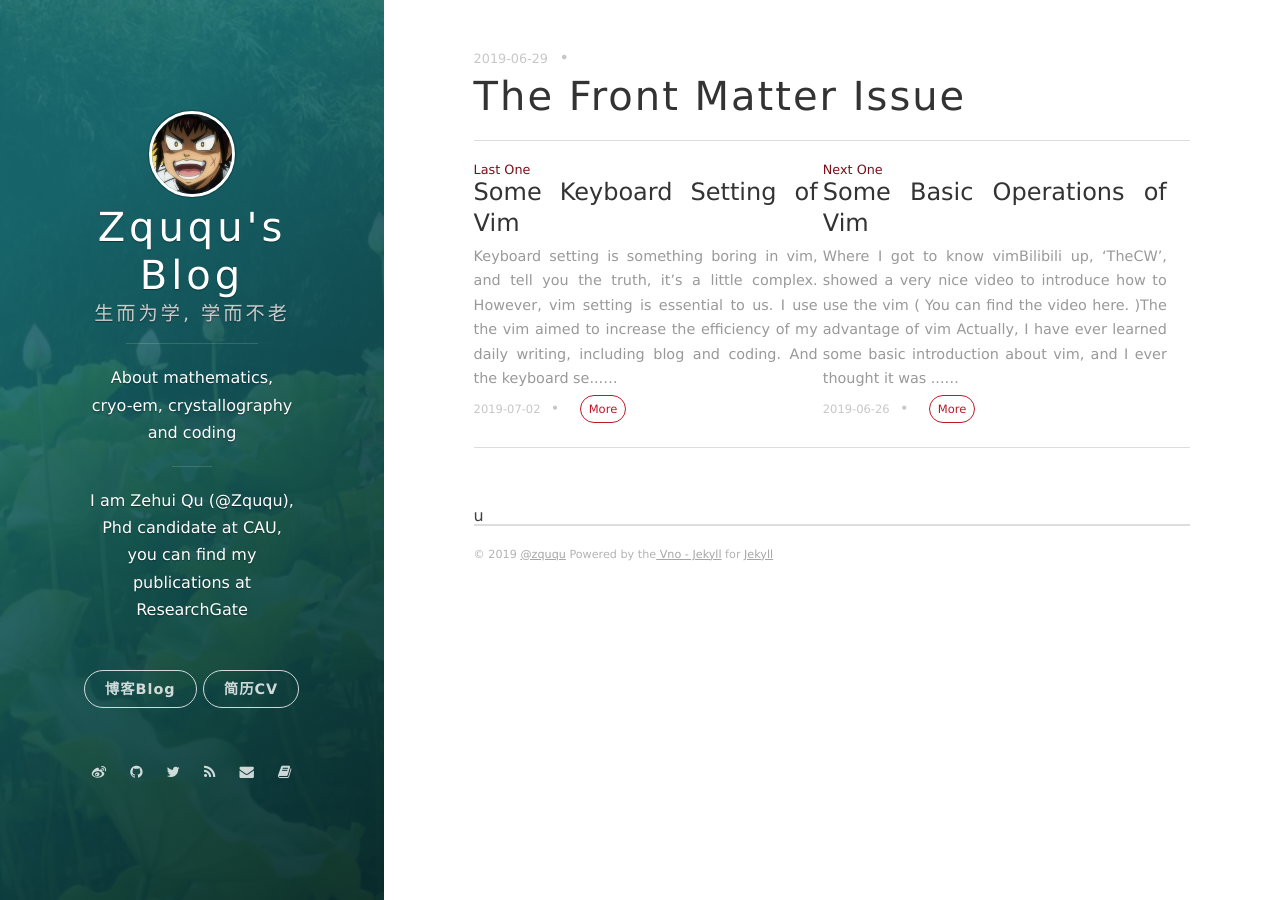
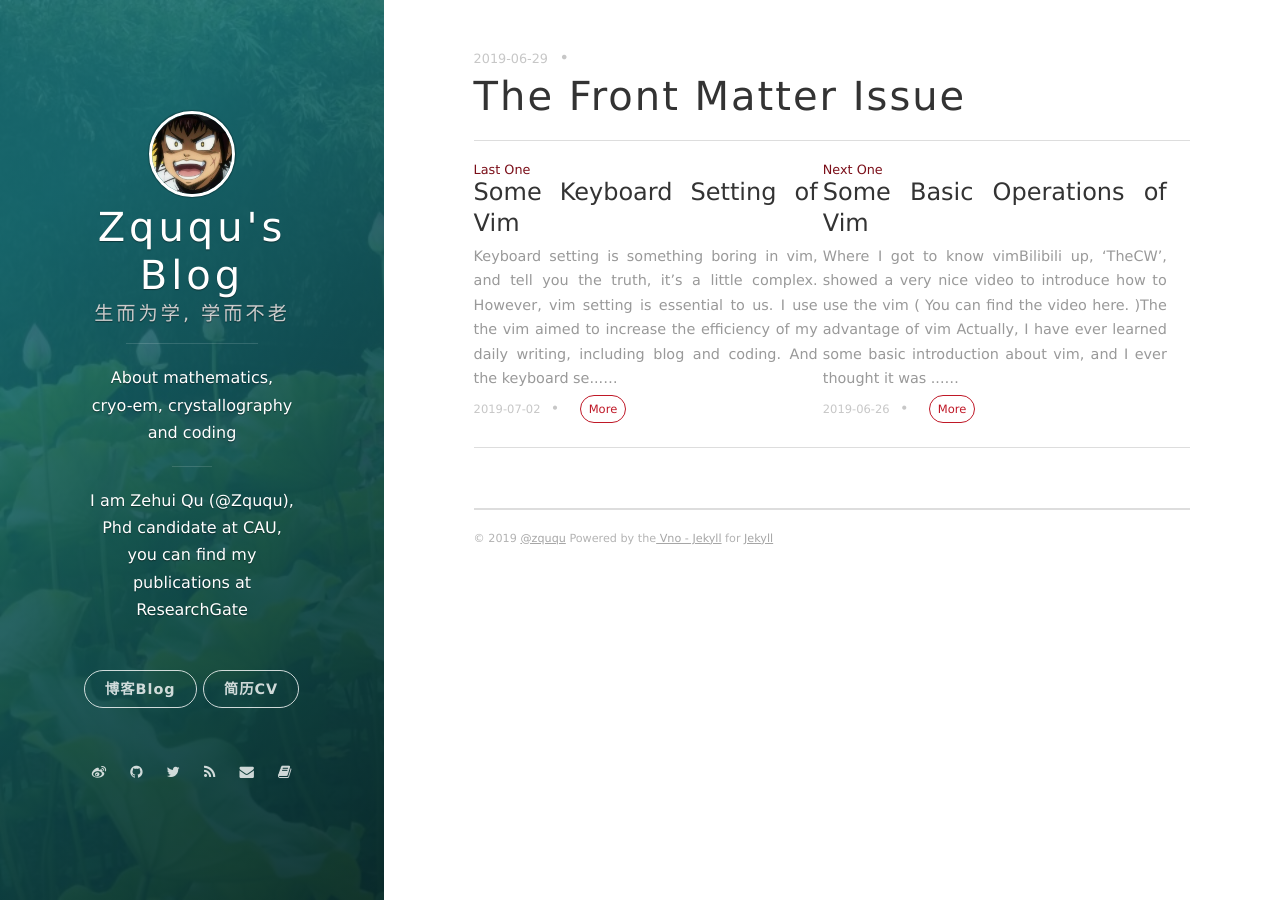
Before and after one commit to onevcat/vno-jekyll, a Jekyll site: the page built from _posts/2019-06-29-the-front-matter-issue.markdown, in a window 1280 px wide. Built offline with Jekyll 4.4.1, drawn with Linux system fonts in a browser that asks for light colours; nearby versions of some CDN libraries; our own code applies the rules of GitHub Pages for plain Markdown files; comment, search, counter and statistics services are not loaded.

```diff
--- a/_includes/comments.html
+++ b/_includes/comments.html
@@ -19,4 +19,4 @@
     <noscript>To see the<a href="http://disqus.com/?ref_noscript"> Disqus </a>comment, please run JavaScript</noscript>
   {% elsif site.valine_comment.enable %}
    <div id="valine_comment"></div>
-  {% endif %}u
+  {% endif %}
```
